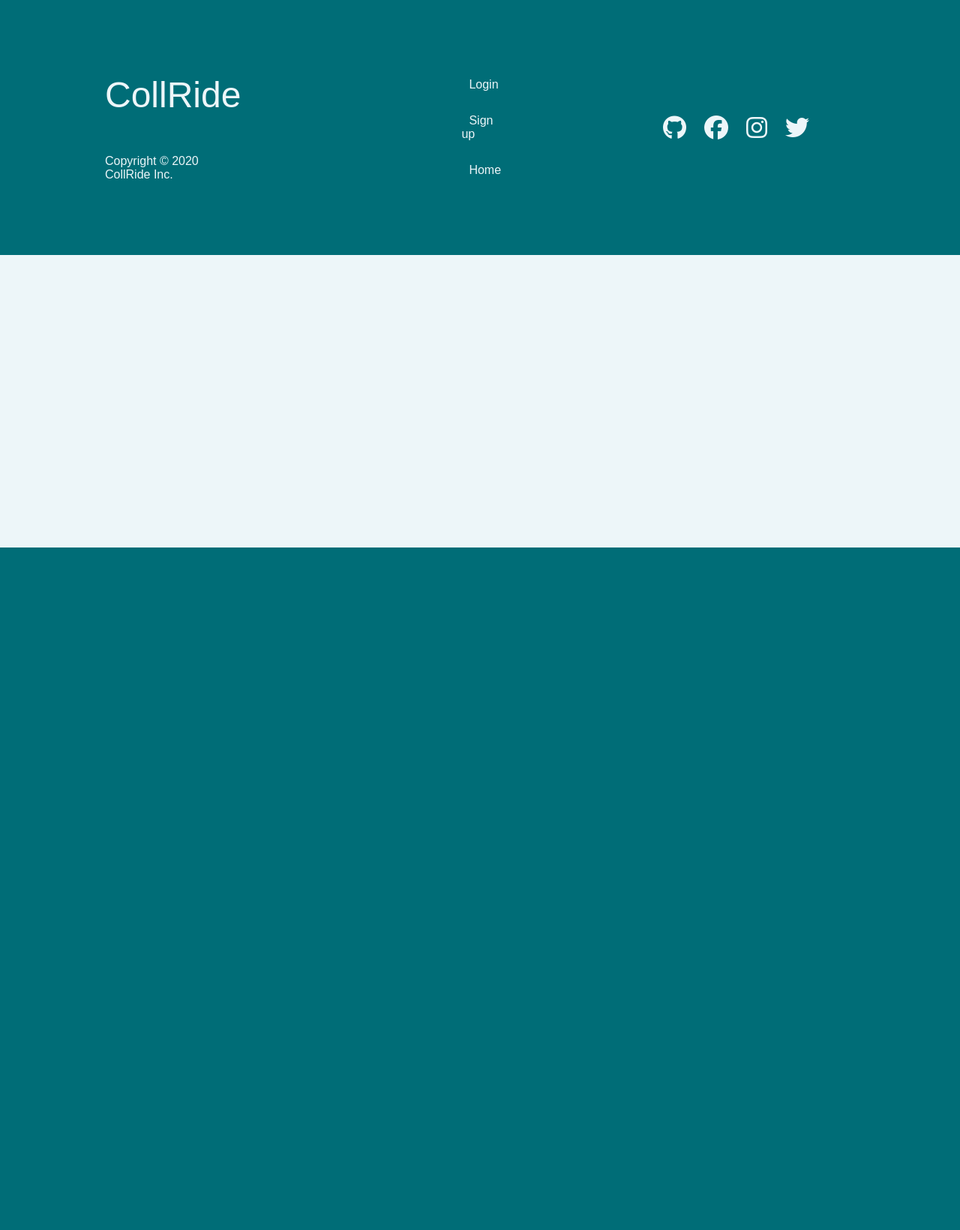
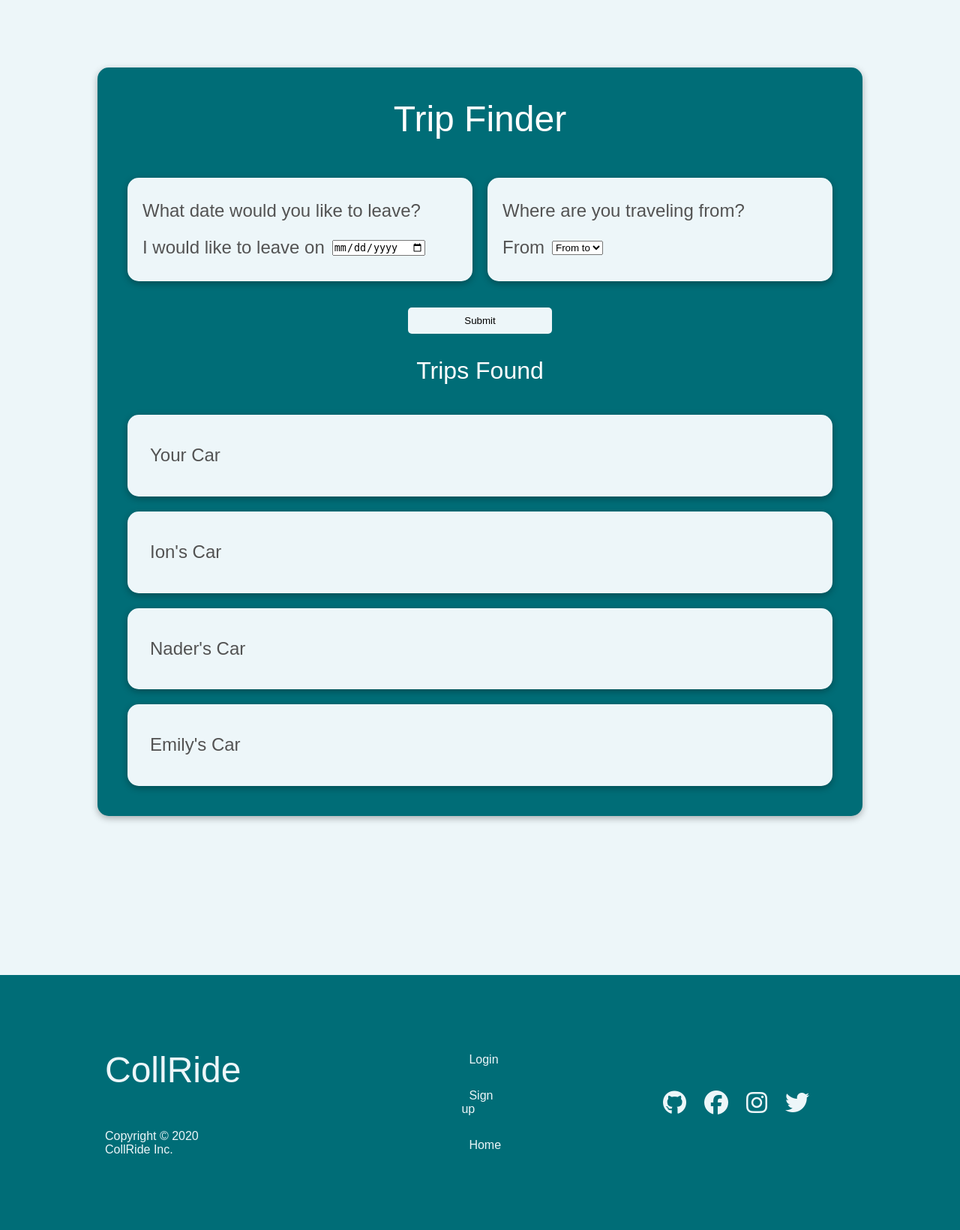
Before and after one commit to NaderASC20/collride, a Flask app: template templates/trips.html in a window 1280 px wide. Shown: the part 70-1710 px from the top of the page at 75% size. Before the commit the page ends 800 px from the top, so only its background shows below. Run offline with Flask 2, Linux system fonts and the light colour scheme; the template is opened without the code that fills it, so the values that code supplies are empty; some libraries are stand-ins or nearby versions.

Commit message:
"Trip python changes"

```diff
--- a/app.py
+++ b/app.py
@@ -1,14 +1,12 @@
+from inspect import FullArgSpec
 from os import error
 from flask import render_template, request, url_for, Flask, redirect, session, jsonify
 from flask.helpers import flash
-from flask_pymongo import PyMongo
-from pymongo import collection
-
+from flask_pymongo import PyMongo, ObjectId
+from pymongo import collection, database
 
 app = Flask(__name__)
 app.secret_key = "secret"
-
-
 
 app.config['MONGO_DBNAME'] = 'Collride'
 app.config['MONGO_URI'] = 'mongodb+srv://admin:QBD7PhUMLLi59Fx9@cluster0.jtwfi.mongodb.net/Collride?retryWrites=true&w=majority'
@@ -22,24 +20,58 @@ def index():
     return render_template('home.html', data = data)
 
 
-@app.route('/questions')
+@app.route('/questions', methods=["GET", "POST"])
 def questions():
-   print("redirected to questions")
-   college_collection = mongo.db.NYSCollege
-   colleges = list(college_collection.find({}))
+   if (request.method == "POST"):
+      userinfo = mongo.db.userinfo
+      curr_username = session['user']['username']
+      database_user = userinfo.find_one({'username': curr_username})
 
-   city_collection = mongo.db.NYSCities
-   cities = list(city_collection.find({}))
-   if (session.get('user')):
-      user = session['user']
-      print("found user in session")
-      return render_template('questions.html', user = user, colleges = colleges, cities = cities)
+      # Add user info
+      userinfo.update_one({"username": curr_username}, {"$set": {"college": request.form['college'], "city": request.form['city']}})
+
+      if (request.form['car'] == "Yes"):
+         userinfo.update_one({"username": curr_username}, {"$set": {"car": True}})
+      else:
+         userinfo.update_one({"username": curr_username}, {"$set": {"car": False}})
+
+      print("added user info")
+
+      setUserColCity(database_user)
+
+      print("updated session user info")
+      print("updated session user info")
+      print("updated session user info")
+
+      return redirect(url_for("trips"))
+
    else:
-      print("could not find user in session")
-      return redirect(url_for('login'))
+      print("redirected to questions")
+      college_collection = mongo.db.NYSCollege
+      colleges = list(college_collection.find({}))
+
+      city_collection = mongo.db.NYSCities
+      cities = list(city_collection.find({}))
+
+      if (session.get('user')):
+         user = session['user']
+         print("found user in session")
+         return render_template('questions.html', user = user, colleges = colleges, cities = cities)
+      else:
+         print("could not find user in session")
+         return redirect(url_for('login'))
 
 @app.route('/trips')
 def trips():
+   collection = mongo.db.userinfo
+   user = collection.find_one({"username": session['user']['username']})
+   print("redirected to trips")
+   print(session)
+   print(session)
+   print(session)
+   print(session)
+   print(session)
+   setUserColCity(user)
    return render_template('trips.html')
 
 
@@ -61,8 +93,7 @@ def login():
       if (user['password'] == data['password']):
          print("correct password")
 
-         for info in user:
-            session['user'][info] = user[info]
+         setUserColCity(user)
 
          return redirect(url_for('trips'))
       else:
@@ -81,6 +112,7 @@ def signup():
          "password": request.form['password'],
          "first_name": request.form['first_name'],
          "last_name": request.form['last_name'],
+         "address": request.form['address'],
          "email": request.form['email'],
          "tel": request.form['tel']
       }
@@ -90,6 +122,7 @@ def signup():
          "password": request.form['password'],
          "first_name": request.form['first_name'],
          "last_name": request.form['last_name'],
+         "address": request.form['address'],
          "email": request.form['email'],
          "tel": request.form['tel']})
 
@@ -97,6 +130,7 @@ def signup():
          "password": request.form['password'],
          "first_name": request.form['first_name'],
          "last_name": request.form['last_name'],
+         "address": request.form['address'],
          "email": request.form['email'],
          "tel": request.form['tel']}
 
@@ -106,3 +140,17 @@ def signup():
          flash(f"An account with the username \"{data.get('username')}\" already exists")
          return redirect(url_for('signup'))
    return render_template('signup.html')
+
+def setUserColCity(user):
+   session['user'] = {"username": user['username'],
+   "password": user['password'],
+   "first_name": user['first_name'],
+   "last_name": user['last_name'],
+   "address": user['address'],
+   "email": user['email'],
+   "tel": user['tel']}
+
+   if user['college']:
+      session['user']['college'] = user['college']
+      session['user']['city'] = user['city']
+      session['user']['car'] = user['car']
--- a/static/style.css
+++ b/static/style.css
@@ -45,7 +45,7 @@ body {
   color: fff;
   border-radius: 15px;
   box-shadow: 0 3px 10px rgba(0, 0, 0, 0.3);
-  padding: 20px;
+  padding: 30px;
   margin: 10px;
 }
 
@@ -158,6 +158,10 @@ a:hover {
   height: 900px;
 }
 
+.signup-form {
+  height: 950px;
+}
+
 .user-form {
   padding: 0px;
 }
@@ -209,10 +213,6 @@ body {
 }
 
 /* Questions */
-
-.questions {
-  height: 720px;
-}
 
 .questions .card .avatar {
   margin: 0;
@@ -269,11 +269,10 @@ body {
   transform: scale(1.06);
 }
 
-
 /* Home page */
 
 .missioninfo {
-  background-color: #C4C4C4;
+  background-color: #c4c4c4;
   height: 500px;
 }
 
@@ -284,17 +283,19 @@ body {
   box-sizing: border-box;
 }
 
-body { font-family: sans-serif; }
+body {
+  font-family: sans-serif;
+}
 
 .gallery {
-  background: #EEE;
+  background: #eee;
 }
 
 .gallery-cell {
   width: 66%;
   height: 200px;
   margin-right: 10px;
-  background: #8C8;
+  background: #8c8;
   counter-increment: gallery-cell;
 }
 
@@ -308,6 +309,58 @@ body { font-family: sans-serif; }
   color: white;
 }
 
+/* Trips Page */
+.trip-section {
+  height: 1300px;
+  padding: 80px;
+  overflow: visible;
+}
+
+.main-grid {
+  display: grid;
+  grid-template-columns: 1fr;
+  grid-template-rows: 1fr 2.5fr;
+  grid-gap: 20px;
+}
+
+.main-grid {
+}
+
+.main-grid .card {
+  color: rgb(83, 83, 83);
+  background-color: #edf6f9;
+}
+
+.answer input,
+.answer select {
+  margin: 0 10px;
+}
+
+.trip-section .user-form {
+  height: max-content;
+}
+
+.trip-questions .card {
+  padding: 20px;
+}
+
+.results-grid {
+  display: grid;
+  grid-template-columns: 1fr;
+}
+
+.trip-section .btn:hover {
+  transform: scale(1.06);
+}
+
+.trip-section .btn {
+  display: block;
+  margin: 0 auto;
+  margin-top: 25px;
+  background-color: #edf6f9;
+  padding: 10px 20px;
+  width: 20%;
+}
 
 /* Footer */
 
@@ -351,7 +404,8 @@ body { font-family: sans-serif; }
   margin: 10px 10px;
 }
 
-.footer h1, .footer p {
+.footer h1,
+.footer p {
   margin: 50px 100px;
   padding: 15px auto;
 }
@@ -361,5 +415,5 @@ body { font-family: sans-serif; }
 }
 
 .footer .social a {
-  transition-delay:0.3s
+  transition-delay: 0.3s;
 }
--- a/templates/questions.html
+++ b/templates/questions.html
@@ -6,7 +6,7 @@ block content %}
     <div class="card">
       <h1 class="text-center">Set up your profile!</h1>
       <div class="grid">
-        <form action="/trips">
+        <form method="POST" action="/questions">
           <div class="question-div">
             <div class="card">
               <h2>What college/university are you currently attending?</h2>
@@ -44,12 +44,13 @@ block content %}
               </div>
             </div>
           </div>
+          <input type="submit" class="text-center" value="Submit" />
         </form>
         <div class="profile text-center flex">
           <div class="card avatar">
             <img src="../static/images/user.png" alt="" />
             <p>
-               {{ user['first_name'].capitalize() }} {{
+              <strong>Name:</strong> {{ user['first_name'].capitalize() }} {{
               user['last_name'].capitalize() }}
             </p>
             <p><strong>Username:</strong> {{ user['username'] }}</p>
@@ -59,7 +60,6 @@ block content %}
           </div>
         </div>
       </div>
-      <input type="submit" class="text-center" value="Submit" />
     </div>
   </div>
 </section>
--- a/templates/trips.html
+++ b/templates/trips.html
@@ -1,11 +1,55 @@
-{% extends "base.html" %}
-
-
-{% block title %}
-  Trips
-{% endblock title %}
-
-
-{% block content %}
+{% extends "base.html" %} {% block title %} Trips {% endblock title %} {% block
+content %}
+<section class="trip-section">
+  <div class="container">
+    <div class="card main-card main-grid">
+      <h1 class="text-center lg">Trip Finder</h1>
+      <form action="/trips" method="POST">
+        <div class="trip-questions grid">
+          <div class="card">
+            <h1>What date would you like to leave?</h1>
+            <div class="answer flex">
+              <h1>I would like to leave on</h1>
+              <input type="date" name="date" id="date" />
+            </div>
+          </div>
+          <div class="card">
+            <h1>Where are you traveling from?</h1>
+            <div class="answer flex">
+              <h1>From</h1>
+              <select name="trip" id="trip">
+                <option value="1">
+                  From {{ session['user']['college'] }} to {{
+                  session['user']['city'] }}
+                </option>
+                <option value="2">
+                  From {{ session['user']['city'] }} to {{
+                  session['user']['college'] }}
+                </option>
+              </select>
+            </div>
+          </div>
+        </div>
+        <input class="btn" type="submit" value="Submit" />
+      </form>
+      <h1 class="text-center md">Trips Found</h1>
+      <div class="results-grid">
+        <div class="card result">
+          <h1>Your Car</h1>
+          <h1></h1>
+        </div>
+        <div class="card result">
+          <h1>Ion's Car</h1>
+        </div>
+        <div class="card result">
+          <h1>Nader's Car</h1>
+        </div>
+        <div class="card result">
+          <h1>Emily's Car</h1>
+        </div>
+      </div>
+    </div>
+  </div>
+</section>
 
 {% endblock content %}
```
Also changed, not shown: templates/signup.html (+12 -1 lines).
